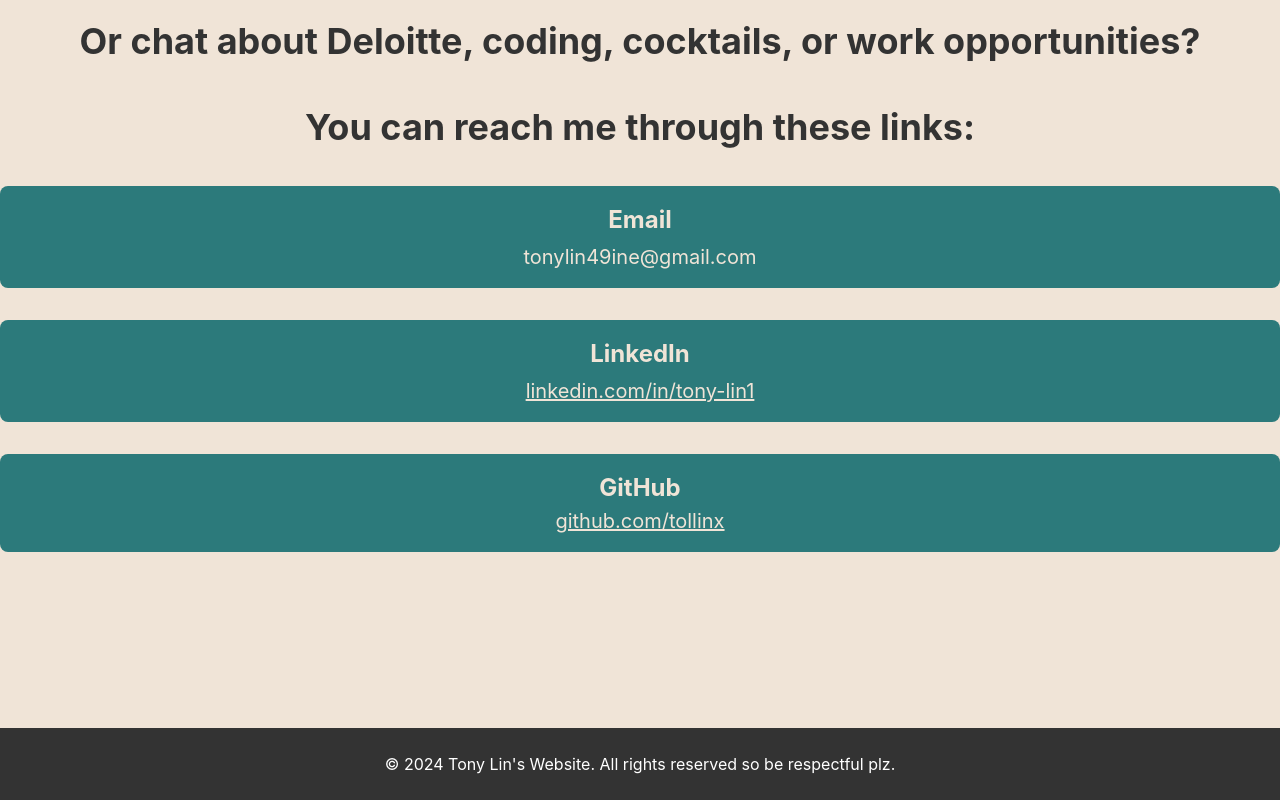
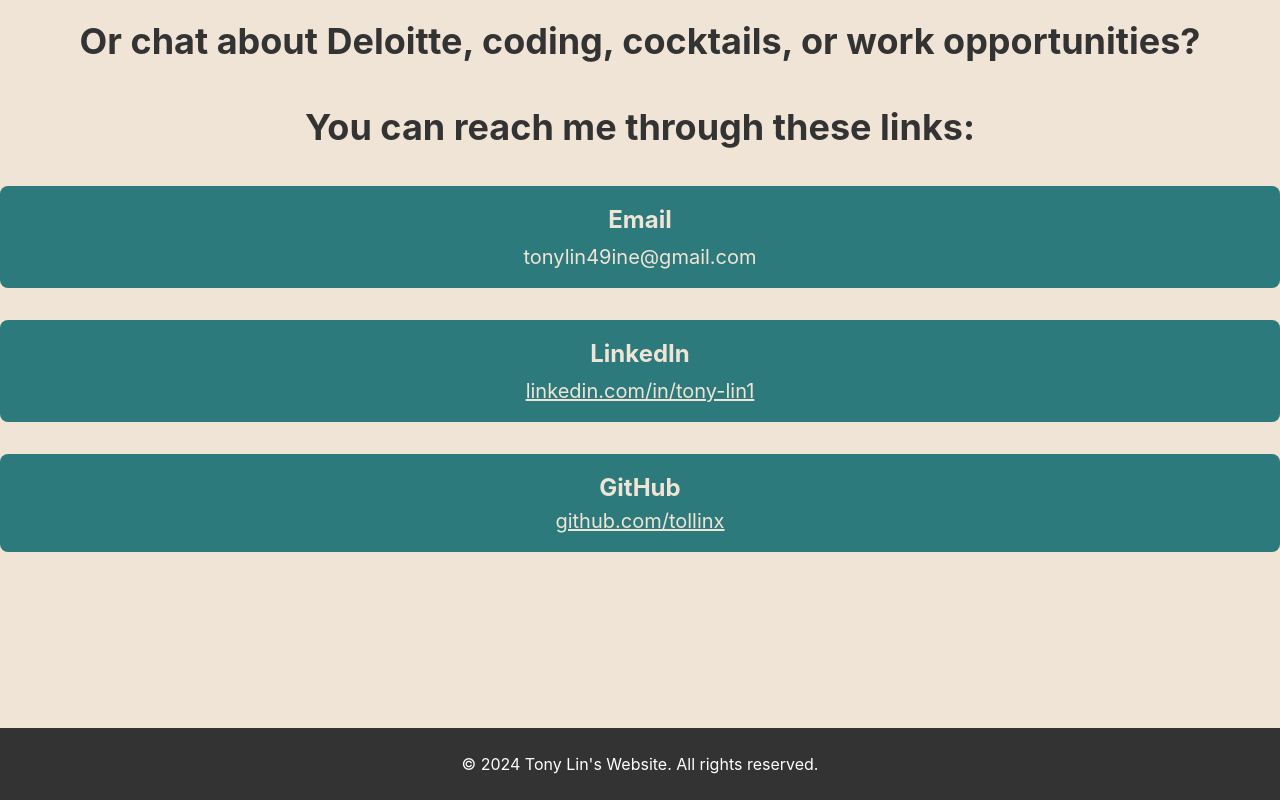
Before and after one commit to tollinx/personal_website, a React (Create React App) app in the folder tony_personal_website/: page /contact in a window 1280 px wide. Shown: the part 376-1176 px from the top of the page. Built offline with nearby package versions, Linux system fonts and the light colour scheme.

Commit message:
Updated footer

```diff
--- a/tony_personal_website/src/components/Footer.js
+++ b/tony_personal_website/src/components/Footer.js
@@ -16,7 +16,7 @@ const Footer = () => (
     `}
   >
     <p className="text-xs sm:text-sm md:text-base">
-      © {new Date().getFullYear()} Tony Lin's Website. All rights reserved so be respectful plz.
+      © {new Date().getFullYear()} Tony Lin's Website. All rights reserved.
     </p>
   </footer>
 );
```
